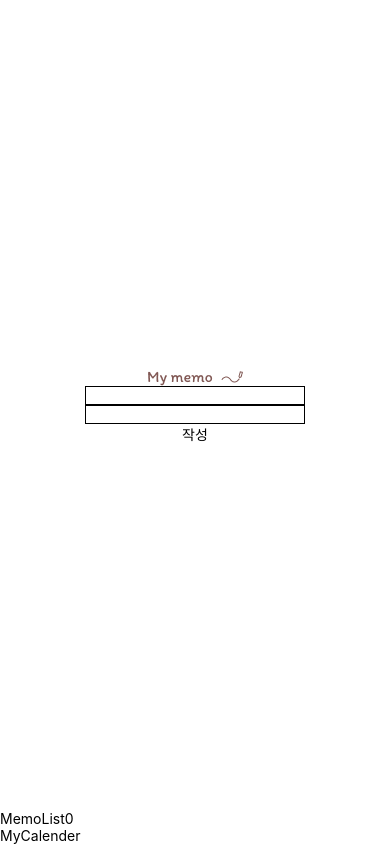
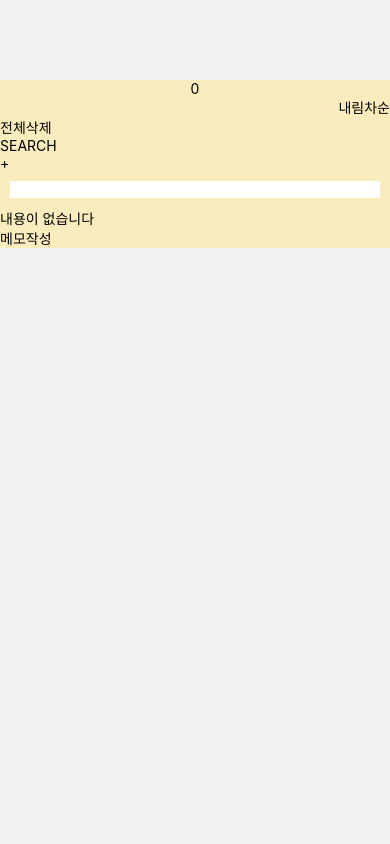
Before and after one commit to sinjw/MemoApp, a React Native app: screen / in a window 390 px wide. Built offline with nearby package versions, Linux system fonts and the light colour scheme.

Commit message:
리덕스 기본세팅완료 전역상태관리 업데이트시 fetch 실행기능 구현 필요

```diff
--- a/App.tsx
+++ b/App.tsx
@@ -7,28 +7,31 @@ import { MemoDetail } from "./component/memo_detail";
 import MyCalender from "./component/calender";
 import { NavigationContainer } from "@react-navigation/native";
 import { createNativeStackNavigator } from "@react-navigation/native-stack";
-
+import { Provider } from "react-redux";
+import store from "./config";
 export default function App() {
   const Stack = createNativeStackNavigator();
   return (
     <NavigationContainer>
       <StatusBar style="auto" />
-
+      <Provider store={store}>
+        <SafeAreaView style={{ flex: 1 }}>
           <Stack.Navigator
             screenOptions={{
               headerShown: false,
             }}
           >
             <Stack.Screen
+              name="MemoList"
+              component={MemoList}
+              options={{ title: "Welcome" }}
+            />
+            <Stack.Screen
               name="Home"
               component={MemoArea}
               options={{ title: "Welcome" }}
             />
-        <Stack.Screen
-          name="MemoList"
-          component={MemoList}
-          options={{ title: "Welcome" }}
-        />
+
             <Stack.Screen
               name="MemoDetail"
               component={MemoDetail}
@@ -40,6 +43,8 @@ export default function App() {
               options={{ title: "Welcome" }}
             />
           </Stack.Navigator>
+        </SafeAreaView>
+      </Provider>
     </NavigationContainer>
   );
 }
--- a/component/calender.tsx
+++ b/component/calender.tsx
@@ -25,21 +25,7 @@ const MyCalendar = ({ navigation }: any) => {
     const month = today.toLocaleString("default", { month: "long" });
     setCurrentMonth(month);
   }, []);
-  useEffect(() => {
-    const loadCalendarData = async () => {
-      // 새로고침이 필요한 경우에만 데이터 다시 로드
-      if (reload) {
-        // 데이터 로드 처리
-        const preMemo = await AsyncStorage.getItem("memoList");
-        let preMemoList = preMemo ? JSON.parse(preMemo) : [];
-        // 이하 코드 생략
-        setReload(false); // 새로고침 상태 초기화
-      }
-    };
 
-    // 컴포넌트가 마운트될 때와 reload 상태가 변경될 때마다 데이터 로드 함수 실행
-    loadCalendarData();
-  }, [reload]);
   const handleClickEvent = (event: any) => {
     setSelectedEvent(event); // 선택된 이벤트 설정
     setModalVisible(true); // 모달 표시
--- a/component/memo_area.tsx
+++ b/component/memo_area.tsx
@@ -17,6 +17,8 @@ export const MemoArea: React.FC = ({ navigation }: any) => {
   const [memoTitle, setMemoTitle] = useState<string>("");
   const [memoData, setMemoData] = useState([]);
   const [memoDate, setMemoDate] = useState("");
+  const [memoUpdate, setMemoUpdate] = useState(1);
+  const [reload, setReload] = useState(false);
 
   const handleChange = (text: string) => {
     setValue(text);
@@ -24,7 +26,7 @@ export const MemoArea: React.FC = ({ navigation }: any) => {
   const handleChangeTitle = (text: string) => {
     setMemoTitle(text);
   };
-  useEffect(() => {
+  const fetchData = () => {
     AsyncStorage.getItem("memoList")
       .then((preMemo) => {
         const getmemo = preMemo !== null ? JSON.parse(preMemo) : [];
@@ -33,13 +35,17 @@ export const MemoArea: React.FC = ({ navigation }: any) => {
       .catch((error) => {
         console.error(" 오류가 발생했습니다:", error);
       });
+  };
+
+  useEffect(() => {
+    fetchData();
   }, []);
 
   const handleClick = async () => {
     const now = new Date(); // 현재 시간 가져오기
     const koreanTime = new Date(now.getTime() + 9 * 60 * 60 * 1000);
     const newMemo = {
-      id: length + 1,
+      id: now,
       title: memoTitle,
       text: value,
       day: koreanTime.toISOString().split("T")[0],
@@ -49,19 +55,33 @@ export const MemoArea: React.FC = ({ navigation }: any) => {
     if (value !== "") {
       const updatedMemoList: any = [...preMemoList, newMemo];
       await AsyncStorage.setItem("memoList", JSON.stringify(updatedMemoList));
+      setMemoUpdate(Math.random());
       setValue("");
       setMemoTitle("");
-      setMemoData(updatedMemoList);
+      setReload(true);
+      navigation.navigate("MemoList", { reload: reload });
     }
   };
 
   return (
     <SafeAreaView style={{ flex: 1, backgroundColor: "white" }}>
-      <View style={{ flex: 1, justifyContent: "center", alignItems: "center" }}>
-        <Image
-          style={{ alignItems: "center" }}
-          source={require("./../assets/MyMemoLogo.png")}
-        />
+      <View style={{ flex: 1, justifyContent: "center", margin: 15 }}>
+        <View
+          style={{
+            flexDirection: "row",
+            justifyContent: "space-between",
+            marginBottom: 10,
+          }}
+        >
+          <Image
+            style={{ alignItems: "center", marginBottom: 10 }}
+            source={require("./../assets/MyMemoLogo.png")}
+          />
+          <Pressable onPress={handleClick}>
+            <Text>작성</Text>
+          </Pressable>
+        </View>
+
         <TextInput
           style={styles.titleArea}
           onChangeText={handleChangeTitle}
@@ -72,15 +92,8 @@ export const MemoArea: React.FC = ({ navigation }: any) => {
           onChangeText={handleChange}
           value={value}
         ></TextInput>
-        <Pressable onPress={handleClick}>
-          <Text>작성</Text>
-          <Text>{}</Text>
-        </Pressable>
       </View>
       <View>
-        <Pressable onPress={() => navigation.navigate("MemoList")}>
-          <Text>MemoList{memoData.length}</Text>
-        </Pressable>
         <Pressable
           onPress={() => navigation.navigate("Calender", { dayinfo: memoData })}
         >
@@ -92,8 +105,21 @@ export const MemoArea: React.FC = ({ navigation }: any) => {
   );
 };
 const styles = StyleSheet.create({
-  titleArea: { borderWidth: 1 },
-  noteArea: { borderWidth: 1 },
+  titleArea: {
+    borderWidth: 1,
+    height: 50,
+    borderRadius: 5,
+    fontSize: 18,
+    marginBottom: 10,
+    textAlign: "center",
+  },
+  noteArea: {
+    borderWidth: 1,
+    fontSize: 20,
+
+    height: 400,
+    borderRadius: 10,
+  },
   logoimg: { width: 80 },
   deleteModal: {
     opacity: 1,
@@ -101,4 +127,5 @@ const styles = StyleSheet.create({
   deleteBasic: {
     opacity: 0,
   },
+  moveMeMoList: {},
 });
--- a/component/memo_detail.tsx
+++ b/component/memo_detail.tsx
@@ -1,7 +1,7 @@
 import { StyleSheet, Text, TextInput, View, Pressable } from "react-native";
 import { useState } from "react";
 import AsyncStorage from "@react-native-async-storage/async-storage";
-
+import { useNavigation } from "@react-navigation/native";
 export const MemoDetail = ({ route, navigation }: any) => {
   const {
     id,
@@ -33,10 +33,13 @@ export const MemoDetail = ({ route, navigation }: any) => {
       await AsyncStorage.setItem("memoList", JSON.stringify(updatedMemoList));
 
       setInsert(false);
-      navigation.navigate("MyCalendar", { reload: true });
+      navigation.navigate("MyCalendar");
     } catch (error) {
       console.error("Error:", error);
     }
+  };
+  const handleCancel = () => {
+    navigation.goBack(); // 이전 화면으로 이동
   };
 
   return (
@@ -44,11 +47,13 @@ export const MemoDetail = ({ route, navigation }: any) => {
       <View>
         {insert === false ? (
           <View>
+            <Pressable onPress={() => handleCancel()}>
+              <Text>뒤로가기</Text>
+            </Pressable>
             <Pressable onPress={() => handleInsertClick(true)}>
               <Text>수정</Text>
             </Pressable>
             <Text>삭제</Text>
-            <Text>취소</Text>
           </View>
         ) : (
           <View>
--- a/component/memo_list.tsx
+++ b/component/memo_list.tsx
@@ -1,4 +1,13 @@
-import { StyleSheet, Text, TextInput, View, Pressable } from "react-native";
+import {
+  StyleSheet,
+  Text,
+  TextInput,
+  View,
+  Pressable,
+  SafeAreaView,
+  ScrollView,
+} from "react-native";
+import { useRoute } from "@react-navigation/native";
 import AsyncStorage from "@react-native-async-storage/async-storage";
 import React, { useState, useEffect } from "react";
 interface memos {
@@ -9,13 +18,12 @@ interface memos {
 }
 
 export const MemoList = ({ navigation }: any) => {
+  // 새로고침 상태 추가
+
   const [pressList, setPressList] = useState(0);
   const [preMemoList, setPreMemoList] = useState([]);
   const [searchList, setSearchList] = useState([]);
   const [search, setSearch] = useState("");
-  const handlePressList = (something: number) => {
-    setPressList(something);
-  };
   const fetchData = async () => {
     try {
       const preMemo = await AsyncStorage.getItem("memoList");
@@ -25,25 +33,27 @@ export const MemoList = ({ navigation }: any) => {
       console.error("Error:", error);
     }
   };
+
   useEffect(() => {
     fetchData();
   }, []);
   const handleSearchChange = (e: string) => {
     setSearch(e);
     if (e) {
-      const searchTerm = e.toLowerCase(); // 검색어를 소문자로 변환
+      const searchTerm = e.toUpperCase();
 
       const filteredMemos = preMemoList.filter(
         (el: memos) =>
-          el.text.toLowerCase().includes(searchTerm) ||
-          el.title.toLowerCase().includes(searchTerm) ||
-          el.day.includes(searchTerm)
+          el.text.toUpperCase().includes(searchTerm) ||
+          el.title.toUpperCase().includes(searchTerm)
       );
+
       setPreMemoList(filteredMemos);
       console.log(e);
+
       console.log(filteredMemos);
     } else {
-      fetchData(); // 검색어가 없는 경우 전체 메모 리스트로 복원
+      fetchData();
     }
   };
   const handleDeleteAll = async () => {
@@ -55,13 +65,28 @@ export const MemoList = ({ navigation }: any) => {
       console.error("Error:", error);
     }
   };
+  const handleArray = (): any => {
+    const sortedMemoList = preMemoList.sort((a: memos, b: memos) => {
+      // a와 b의 날짜를 비교하여 최신 순으로 정렬
+      return new Date(a.day).getTime() - new Date(b.day).getTime();
+    });
+  };
 
   return (
-    <>
+    <ScrollView style={{ marginTop: 80 }}>
+      <SafeAreaView style={{ flex: 1, backgroundColor: "#F9EDBE" }}>
+        <View>
+          <Text style={{ textAlign: "center" }}>{preMemoList.length}</Text>
+          <Pressable onPress={handleArray}>
+            <Text style={{ textAlign: "right" }}>내림차순</Text>
+          </Pressable>
           <Pressable onPress={handleDeleteAll}>
             <Text>전체삭제</Text>
           </Pressable>
           <Text>SEARCH</Text>
+          <Pressable onPress={() => navigation.navigate("Home")}>
+            <Text>+</Text>
+          </Pressable>
           <TextInput
             style={styles.noteArea}
             onChangeText={handleSearchChange}
@@ -92,11 +117,18 @@ export const MemoList = ({ navigation }: any) => {
               <Text>메모작성</Text>
             </>
           )}
-    </>
+        </View>
+      </SafeAreaView>
+    </ScrollView>
   );
 };
 
 const styles = StyleSheet.create({
+  MemoListView: {
+    backgroundColor: "F9EBDE",
+    flex: 1,
+    justifyContent: "center",
+  },
   noteArea: {
     backgroundColor: "#fff",
     border: "1px",
--- /dev/null
+++ b/config.ts
@@ -0,0 +1,10 @@
+// store.js
+import { configureStore } from "@reduxjs/toolkit";
+import rootReducer from "./reducer/reducers";
+
+const store = configureStore({
+  reducer: rootReducer,
+});
+
+export default store;
+export type RootState = ReturnType<typeof store.getState>;
--- a/package.json
+++ b/package.json
@@ -26,7 +26,8 @@
     "react-native-safe-area-context": "4.6.3",
     "react-native-screens": "~3.22.0",
     "react-native-swiper": "^1.6.0",
-    "react-native-web": "~0.19.6"
+    "react-native-web": "~0.19.6",
+    "react-redux": "^9.1.0"
   },
   "devDependencies": {
     "@babel/core": "^7.20.0",
--- /dev/null
+++ b/reducer/reducers.ts
@@ -0,0 +1,10 @@
+// reducers.js
+import { combineReducers } from "@reduxjs/toolkit";
+import { upDateMemoReducer } from "./update-reducer";
+
+const rootReducer = combineReducers({
+  upDate: upDateMemoReducer,
+  // 다른 리듀서들 추가
+});
+
+export default rootReducer;
--- /dev/null
+++ b/reducer/update-reducer.js
@@ -0,0 +1,17 @@
+import { createSlice } from "@reduxjs/toolkit";
+
+const initialState = null;
+
+const updateReducer = createSlice({
+  name: "memoUpdateReducer",
+  initialState: initialState,
+  reducers: {
+    setUpdateMemo: (state, action) => {
+      state = action.payload;
+      return state;
+    },
+  },
+});
+
+export const { setUpdateMemo } = updateReducer.actions;
+export const upDateMemoReducer = updateReducer.reducer;
```
Also changed, not shown: 1 other file (tests, documents, lock files or other folders). Lines whose indentation alone changed are shown as unchanged.
